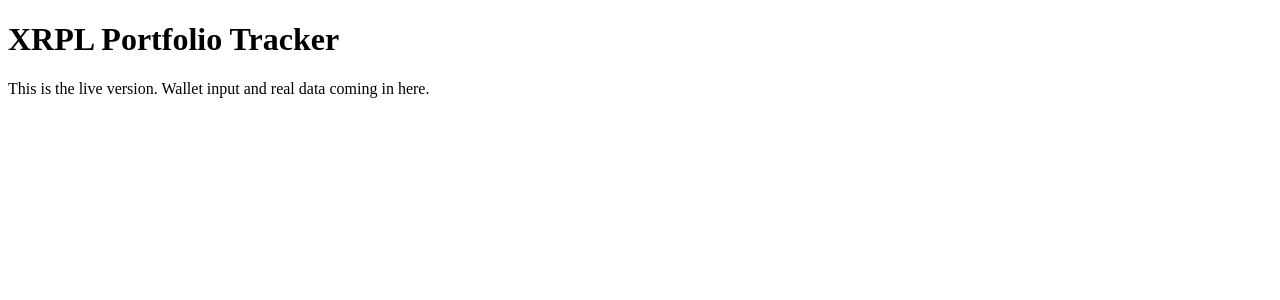
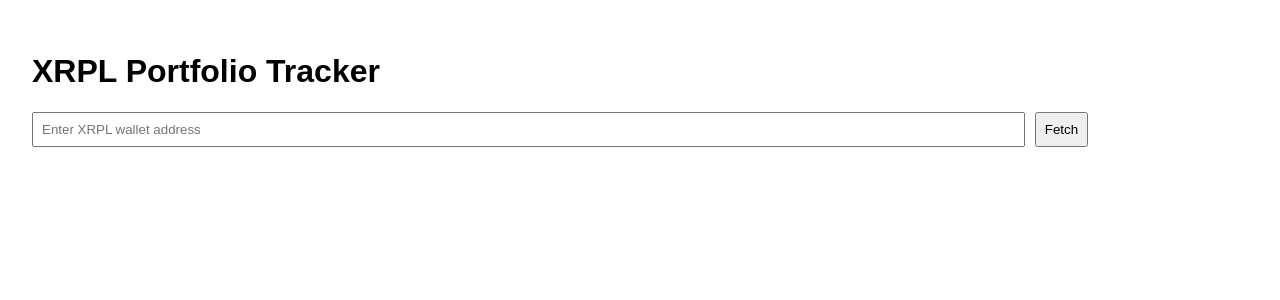
Before and after one commit to imstillstandin/-Xrpl-wallet-frontend, a React (Vite) app: page / in a window 1280 px wide. Shown: the top 300 px of the page. Built offline with nearby package versions, Linux system fonts and the light colour scheme.

Commit message:
Update App.jsx

```diff
--- a/src/App.jsx
+++ b/src/App.jsx
@@ -1,10 +1,55 @@
-import React from 'react';
+import { useState } from 'react';
 
-export default function App() {
+function App() {
+  const [wallet, setWallet] = useState('');
+  const [portfolio, setPortfolio] = useState(null);
+  const [loading, setLoading] = useState(false);
+
+  const fetchPortfolio = async () => {
+    setLoading(true);
+    try {
+      const res = await fetch(`${import.meta.env.VITE_API_BASE_URL}/wallet/${wallet}`);
+      const data = await res.json();
+      setPortfolio(data);
+    } catch (err) {
+      console.error('Failed to fetch portfolio:', err);
+      setPortfolio(null);
+    } finally {
+      setLoading(false);
+    }
+  };
+
   return (
-    <div className="min-h-screen p-4 text-center">
-      <h1 className="text-2xl font-bold">XRPL Portfolio Tracker</h1>
-      <p>This is the live version. Wallet input and real data coming in here.</p>
+    <div style={{ padding: 24, fontFamily: 'sans-serif' }}>
+      <h1>XRPL Portfolio Tracker</h1>
+
+      <input
+        type="text"
+        placeholder="Enter XRPL wallet address"
+        value={wallet}
+        onChange={(e) => setWallet(e.target.value)}
+        style={{ padding: 8, width: '80%' }}
+      />
+      <button onClick={fetchPortfolio} style={{ marginLeft: 10, padding: 8 }}>
+        Fetch
+      </button>
+
+      {loading && <p>Loading...</p>}
+
+      {portfolio && (
+        <div style={{ marginTop: 24 }}>
+          <h2>Address: {portfolio.address}</h2>
+          <ul>
+            {portfolio.tokens.map((token, index) => (
+              <li key={index}>
+                {token.currency}: {token.value}
+              </li>
+            ))}
+          </ul>
+        </div>
+      )}
     </div>
   );
 }
+
+export default App;
```
